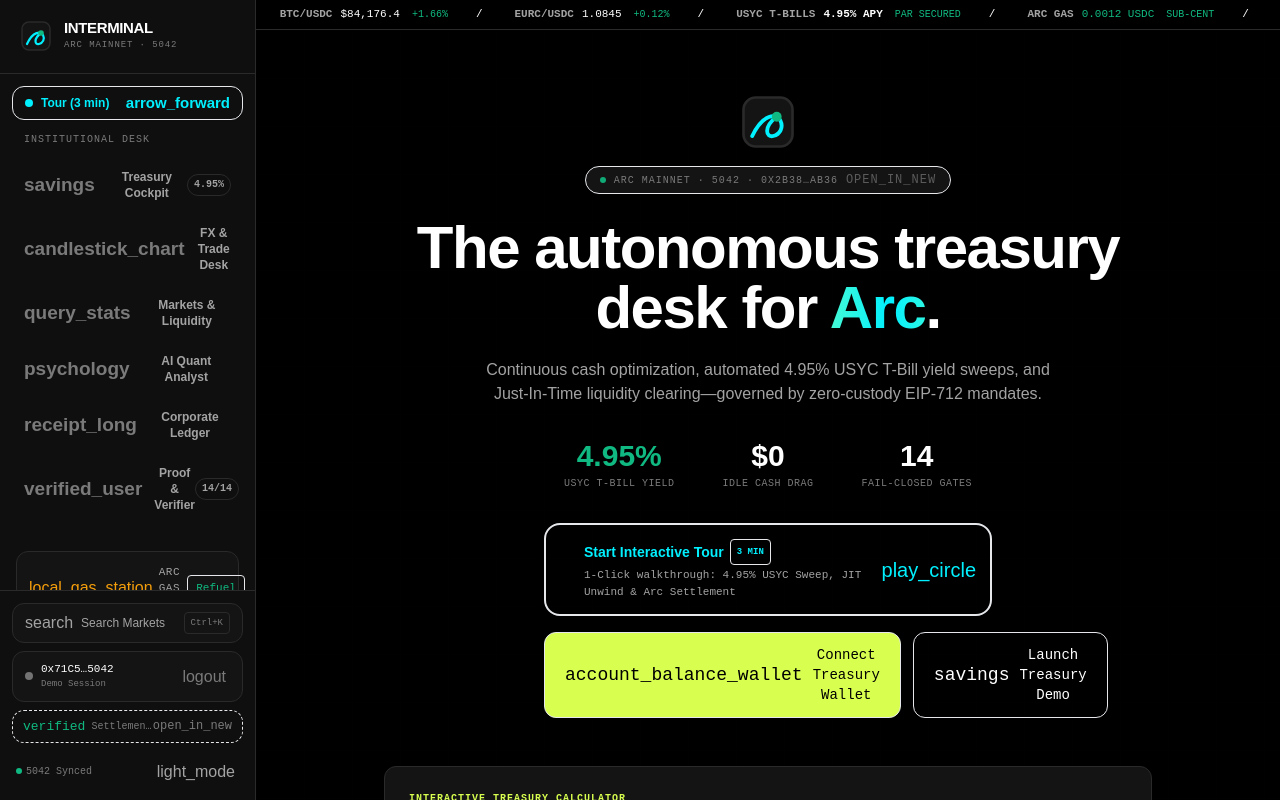
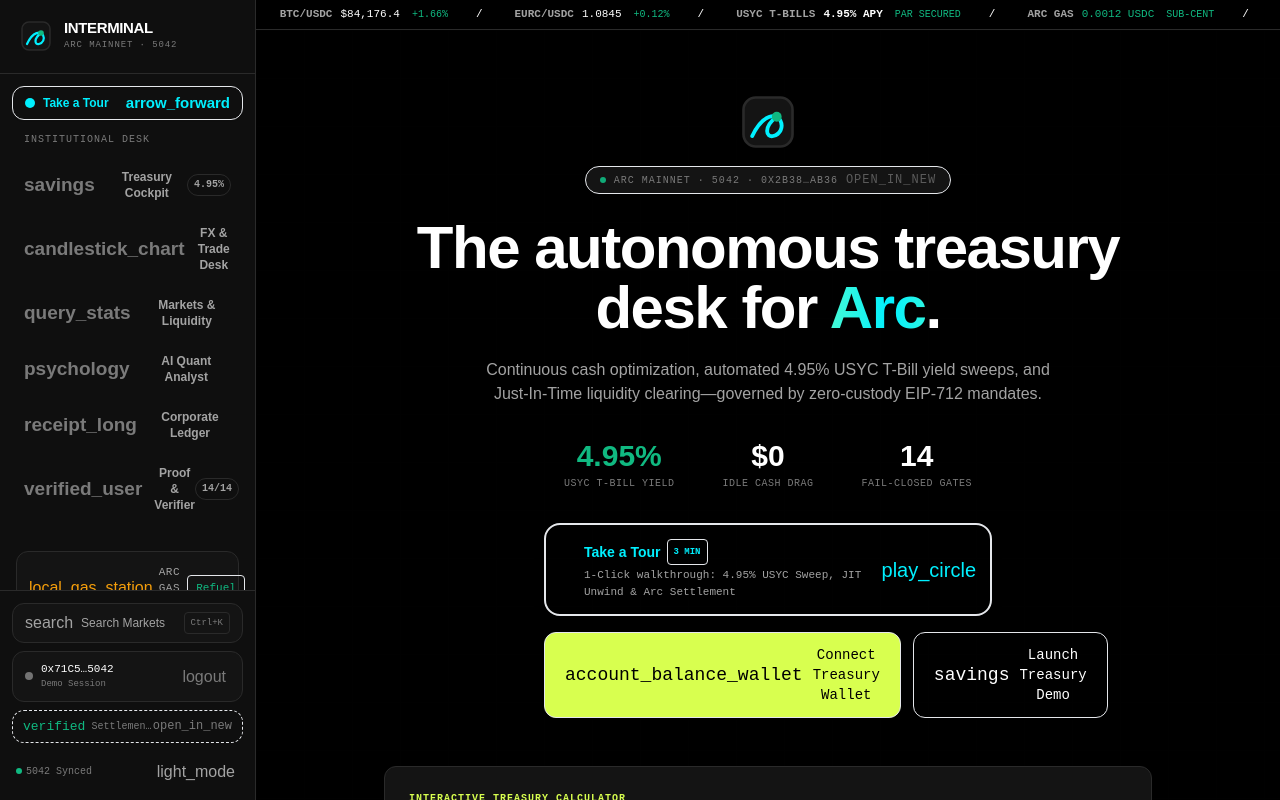
Before and after one commit to Tajudeeen/interminal-, a React (Vite) app: page / in a window 1280 px wide. Shown: the top 800 px of the page. Built offline with nearby package versions, Linux system fonts and the light colour scheme.

Commit message:
copy: update all tour CTAs and header labels to 'Take a Tour'

```diff
--- a/src/components/layout/Header.tsx
+++ b/src/components/layout/Header.tsx
@@ -43,7 +43,7 @@ export const Header: React.FC = () => {
           onClick={startJudgeTour}
           leftIcon={<span className="w-1.5 h-1.5 rounded-full bg-cyan animate-pulse" />}
         >
-          Tour
+          Take a Tour
         </Button>
         {/* Gas Tank Pill */}
         <button
--- a/src/components/layout/JudgeTourBar.tsx
+++ b/src/components/layout/JudgeTourBar.tsx
@@ -90,7 +90,7 @@ export const JudgeTourBar: React.FC = () => {
           <div className="flex items-center gap-2">
             <span className="w-2.5 h-2.5 rounded-full bg-cyan animate-pulse" />
             <span className="font-display font-black text-xs sm:text-sm text-themed tracking-wide uppercase">
-              Interminal Interactive Tour
+              Take a Tour
             </span>
             <span className="font-mono text-[9px] px-1.5 py-0.5 rounded bg-cyan/15 text-cyan border border-cyan/30 font-bold">
               3-MIN WALKTHROUGH
--- a/src/components/layout/Sidebar.tsx
+++ b/src/components/layout/Sidebar.tsx
@@ -59,8 +59,8 @@ export const Sidebar: React.FC = () => {
           className="w-full flex items-center justify-between px-3 py-2 rounded-card bg-cyan/10 hover:bg-cyan/20 border border-cyan/40 text-cyan text-xs font-display font-bold transition-all shadow-sm group"
         >
           <div className="flex items-center gap-2">
-            <span className="w-2 h-2 rounded-full bg-cyan animate-pulse" />
-            <span>Tour (3 min)</span>
+            <span className="w-2.5 h-2.5 rounded-full bg-cyan animate-pulse" />
+            <span>Take a Tour</span>
           </div>
           <span className="material-symbols-outlined text-[15px] group-hover:translate-x-0.5 transition-transform">
             arrow_forward
--- a/src/components/views/LandingView.tsx
+++ b/src/components/views/LandingView.tsx
@@ -106,7 +106,7 @@ export const LandingView: React.FC = () => {
               <span className="w-3 h-3 rounded-full bg-cyan animate-ping shrink-0" />
               <div>
                 <div className="font-display font-black text-sm text-cyan flex items-center gap-1.5">
-                  <span>Start Interactive Tour</span>
+                  <span>Take a Tour</span>
                   <span className="font-mono text-[9px] px-1.5 py-0.5 rounded bg-cyan/20 border border-cyan/40 text-cyan uppercase font-bold">
                     3 MIN
                   </span>
```
Also changed, not shown: 1 other file (tests, documents, lock files or other folders).
